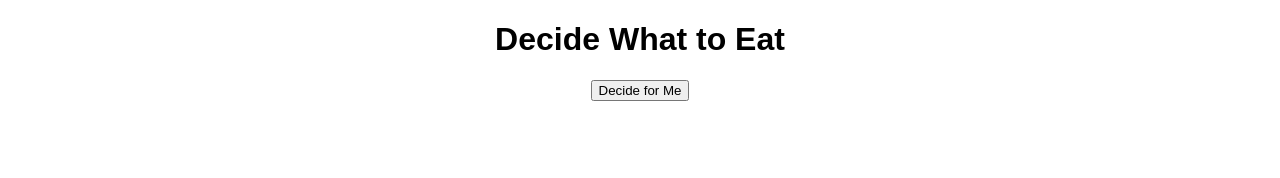
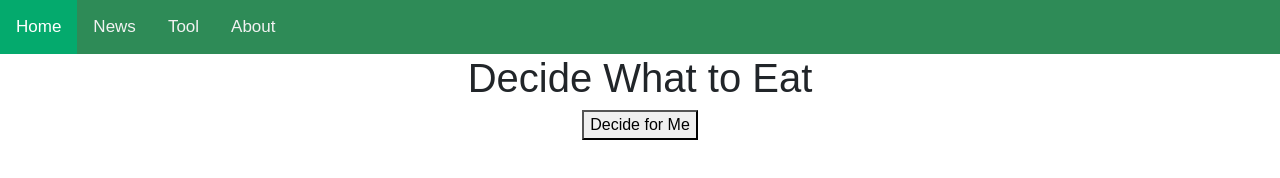
Before and after one commit to akemim12/akemim12.github.io, a plain HTML site: page tool.html in a window 1280 px wide. Drawn offline with nearby package versions, Linux system fonts and the light colour scheme.

Commit message:
Adding a tool V2

```diff
--- a/tool.html
+++ b/tool.html
@@ -1,5 +1,23 @@
 <!DOCTYPE html>
 <html lang="en">
+    <!-- Bootstrap CSS -->
+    <link rel="stylesheet" href="https://cdn.jsdelivr.net/npm/bootstrap@5.0.2/dist/css/bootstrap.min.css">
+    <!-- Bootstrap Font Icon CSS -->
+    <link rel="stylesheet" href="https://cdn.jsdelivr.net/npm/bootstrap-icons@1.5.0/font/bootstrap-icons.css">
+    <!-- Load an icon library to show a hamburger menu (bars) on small screens -->
+    <link rel="stylesheet" href="https://cdnjs.cloudflare.com/ajax/libs/font-awesome/4.7.0/css/font-awesome.min.css">
+    <script src="myScript.js"></script>
+    <link rel="stylesheet" href="styles.css"></head>
+    <body style="background-image">
+            <div class="topnav" id="myTopnav">
+                    <a href="index.html" class="active">Home</a>
+                    <a href="#news">News</a>
+                    <a href="tool.html">Tool</a>
+                    <a href="#about">About</a>
+                    <a href="javascript:void(0);" class="icon" onclick="myFunction()">
+                      <i class="fa fa-bars"></i>
+                    </a>
+                  </div>
 <head>
     <meta charset="UTF-8">
     <meta name="viewport" content="width=device-width, initial-scale=1.0">
```
Also changed, not shown: index.html (+1 -1 lines).
